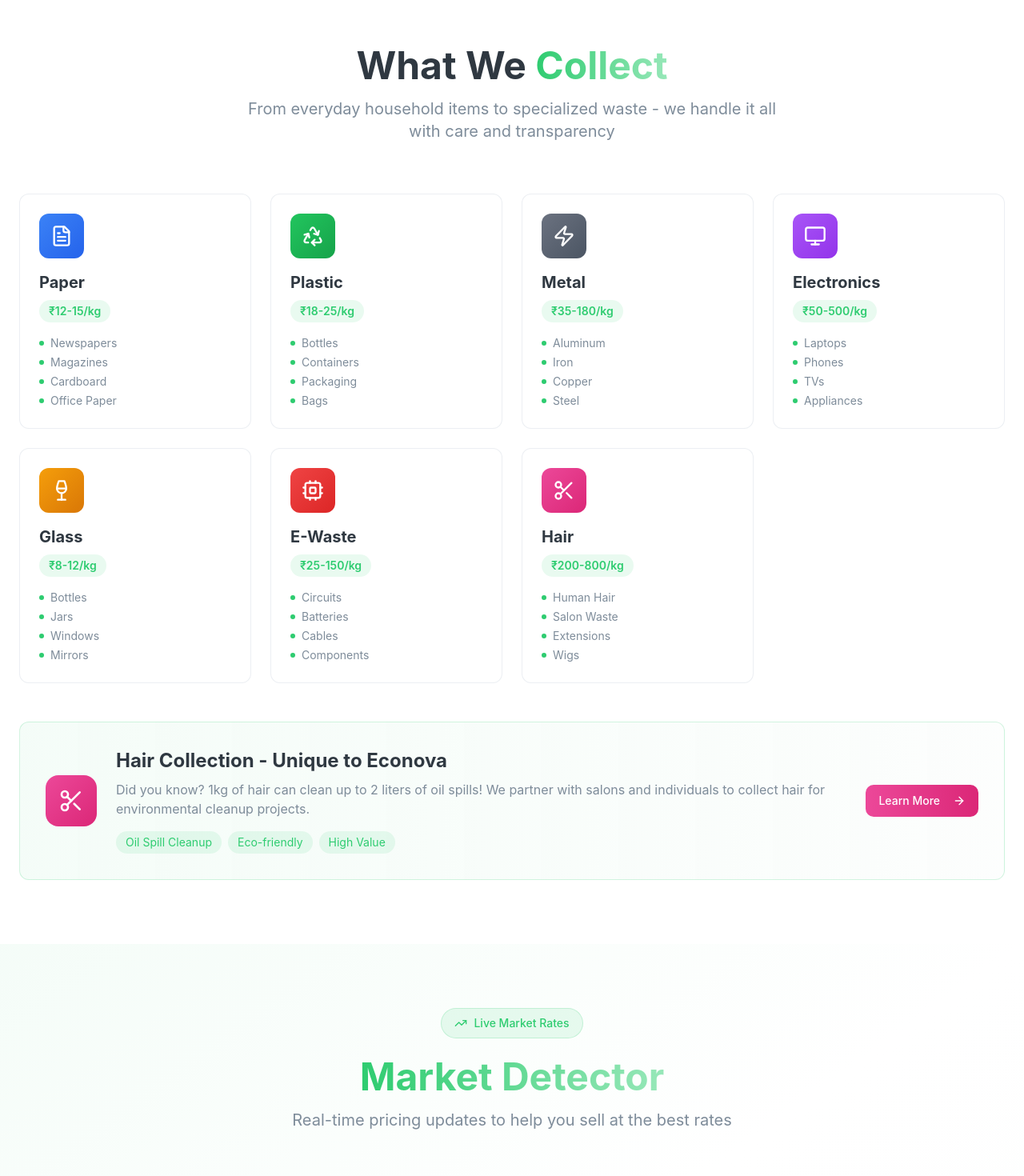
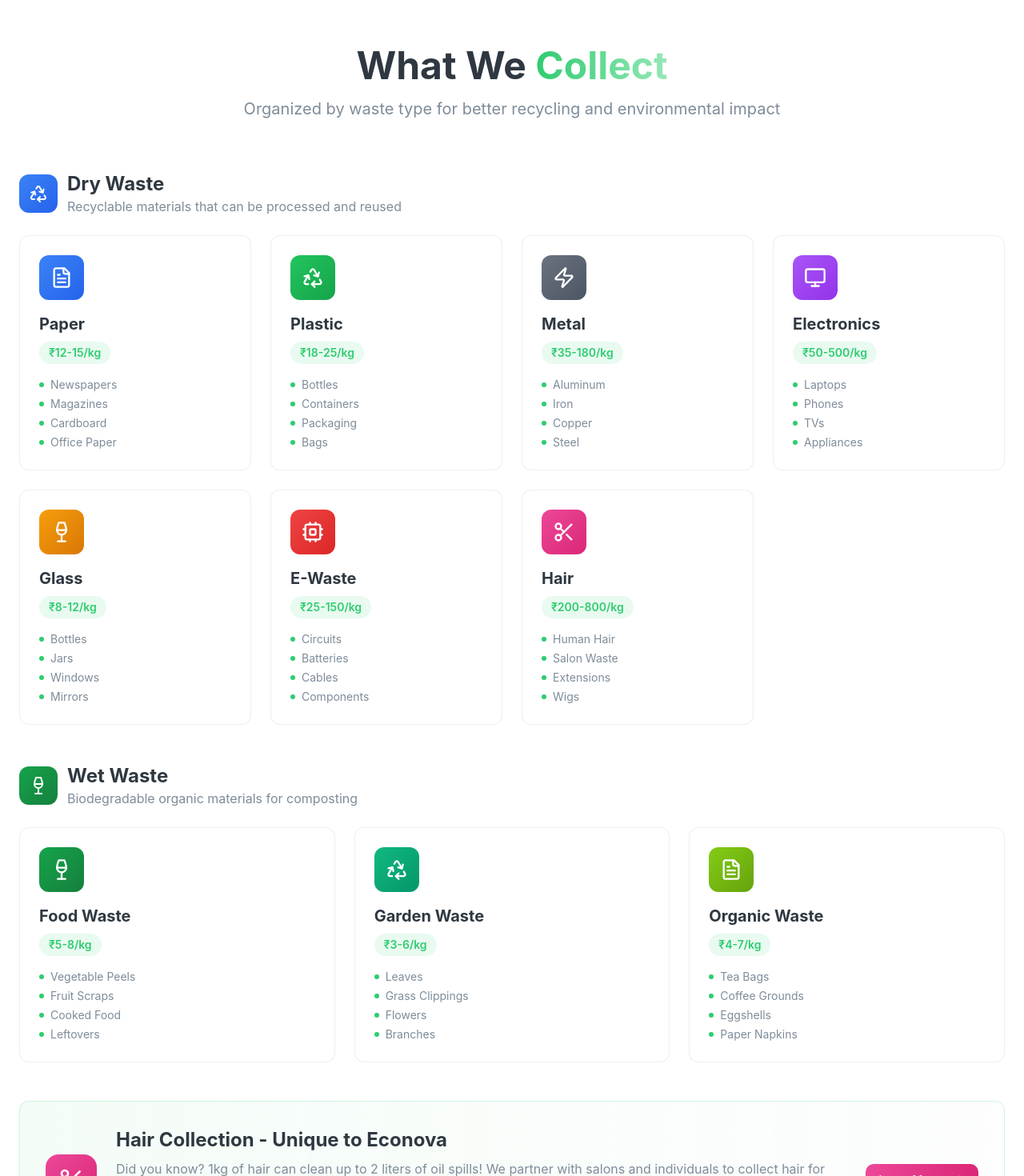
Before and after one commit to bobadenikhil06-code/econova-smart-recycle, a React (Vite) app: page / in a window 1280 px wide. Shown: the part 1540-3010 px from the top of the page at 80% size. Built offline with nearby package versions, Linux system fonts and the light colour scheme; the HTML template or start-up script is replaced by a standard one.

Commit message:
Add dry and wet categories

```diff
--- a/src/components/ScrapCategories.tsx
+++ b/src/components/ScrapCategories.tsx
@@ -11,7 +11,7 @@ import {
 } from "lucide-react";
 
 const ScrapCategories = () => {
-  const categories = [
+  const dryWaste = [
     {
       icon: FileText,
       name: "Paper",
@@ -63,6 +63,30 @@ const ScrapCategories = () => {
     }
   ];
 
+  const wetWaste = [
+    {
+      icon: Wine,
+      name: "Food Waste",
+      items: ["Vegetable Peels", "Fruit Scraps", "Cooked Food", "Leftovers"],
+      rate: "₹5-8/kg",
+      color: "from-green-600 to-green-700"
+    },
+    {
+      icon: Recycle,
+      name: "Garden Waste",
+      items: ["Leaves", "Grass Clippings", "Flowers", "Branches"],
+      rate: "₹3-6/kg",
+      color: "from-emerald-500 to-emerald-600"
+    },
+    {
+      icon: FileText,
+      name: "Organic Waste",
+      items: ["Tea Bags", "Coffee Grounds", "Eggshells", "Paper Napkins"],
+      rate: "₹4-7/kg",
+      color: "from-lime-500 to-lime-600"
+    }
+  ];
+
   return (
     <section className="py-20 bg-white">
       <div className="container mx-auto px-6">
@@ -72,28 +96,31 @@ const ScrapCategories = () => {
             What We <span className="text-gradient">Collect</span>
           </h2>
           <p className="text-xl text-muted-foreground max-w-2xl mx-auto">
-            From everyday household items to specialized waste - we handle it all with care and transparency
+            Organized by waste type for better recycling and environmental impact
           </p>
         </div>
 
-        {/* Categories Grid */}
-        <div className="grid grid-cols-1 md:grid-cols-2 lg:grid-cols-3 xl:grid-cols-4 gap-6 mb-12">
-          {categories.map((category, index) => (
+        {/* Dry Waste Section */}
+        <div className="mb-12">
+          <div className="flex items-center gap-3 mb-6">
+            <div className="w-12 h-12 bg-gradient-to-br from-blue-500 to-blue-600 rounded-xl flex items-center justify-center">
+              <Recycle className="w-6 h-6 text-white" />
+            </div>
+            <div>
+              <h3 className="text-2xl font-bold text-foreground">Dry Waste</h3>
+              <p className="text-muted-foreground">Recyclable materials that can be processed and reused</p>
+            </div>
+          </div>
+          <div className="grid grid-cols-1 md:grid-cols-2 lg:grid-cols-3 xl:grid-cols-4 gap-6">
+            {dryWaste.map((category, index) => (
               <div key={index} className="eco-card p-6 group cursor-pointer">
-              {/* Icon with Gradient Background */}
                 <div className={`w-14 h-14 rounded-xl bg-gradient-to-br ${category.color} flex items-center justify-center mb-4 group-hover:scale-110 transition-transform duration-300`}>
                   <category.icon className="w-7 h-7 text-white" />
                 </div>
-
-              {/* Category Name */}
                 <h3 className="text-xl font-bold text-foreground mb-2">{category.name}</h3>
-
-              {/* Current Rate */}
                 <div className="bg-primary/10 text-primary font-semibold px-3 py-1 rounded-full text-sm mb-4 inline-block">
                   {category.rate}
                 </div>
-
-              {/* Items List */}
                 <ul className="space-y-1 text-sm text-muted-foreground">
                   {category.items.map((item, itemIndex) => (
                     <li key={itemIndex} className="flex items-center">
@@ -104,6 +131,41 @@ const ScrapCategories = () => {
                 </ul>
               </div>
             ))}
+          </div>
+        </div>
+
+        {/* Wet Waste Section */}
+        <div className="mb-12">
+          <div className="flex items-center gap-3 mb-6">
+            <div className="w-12 h-12 bg-gradient-to-br from-green-600 to-green-700 rounded-xl flex items-center justify-center">
+              <Wine className="w-6 h-6 text-white" />
+            </div>
+            <div>
+              <h3 className="text-2xl font-bold text-foreground">Wet Waste</h3>
+              <p className="text-muted-foreground">Biodegradable organic materials for composting</p>
+            </div>
+          </div>
+          <div className="grid grid-cols-1 md:grid-cols-2 lg:grid-cols-3 gap-6">
+            {wetWaste.map((category, index) => (
+              <div key={index} className="eco-card p-6 group cursor-pointer">
+                <div className={`w-14 h-14 rounded-xl bg-gradient-to-br ${category.color} flex items-center justify-center mb-4 group-hover:scale-110 transition-transform duration-300`}>
+                  <category.icon className="w-7 h-7 text-white" />
+                </div>
+                <h3 className="text-xl font-bold text-foreground mb-2">{category.name}</h3>
+                <div className="bg-primary/10 text-primary font-semibold px-3 py-1 rounded-full text-sm mb-4 inline-block">
+                  {category.rate}
+                </div>
+                <ul className="space-y-1 text-sm text-muted-foreground">
+                  {category.items.map((item, itemIndex) => (
+                    <li key={itemIndex} className="flex items-center">
+                      <div className="w-1.5 h-1.5 bg-primary rounded-full mr-2"></div>
+                      {item}
+                    </li>
+                  ))}
+                </ul>
+              </div>
+            ))}
+          </div>
         </div>
 
         {/* Special Hair Collection Highlight */}
```
Lines whose indentation alone changed are shown as unchanged.
